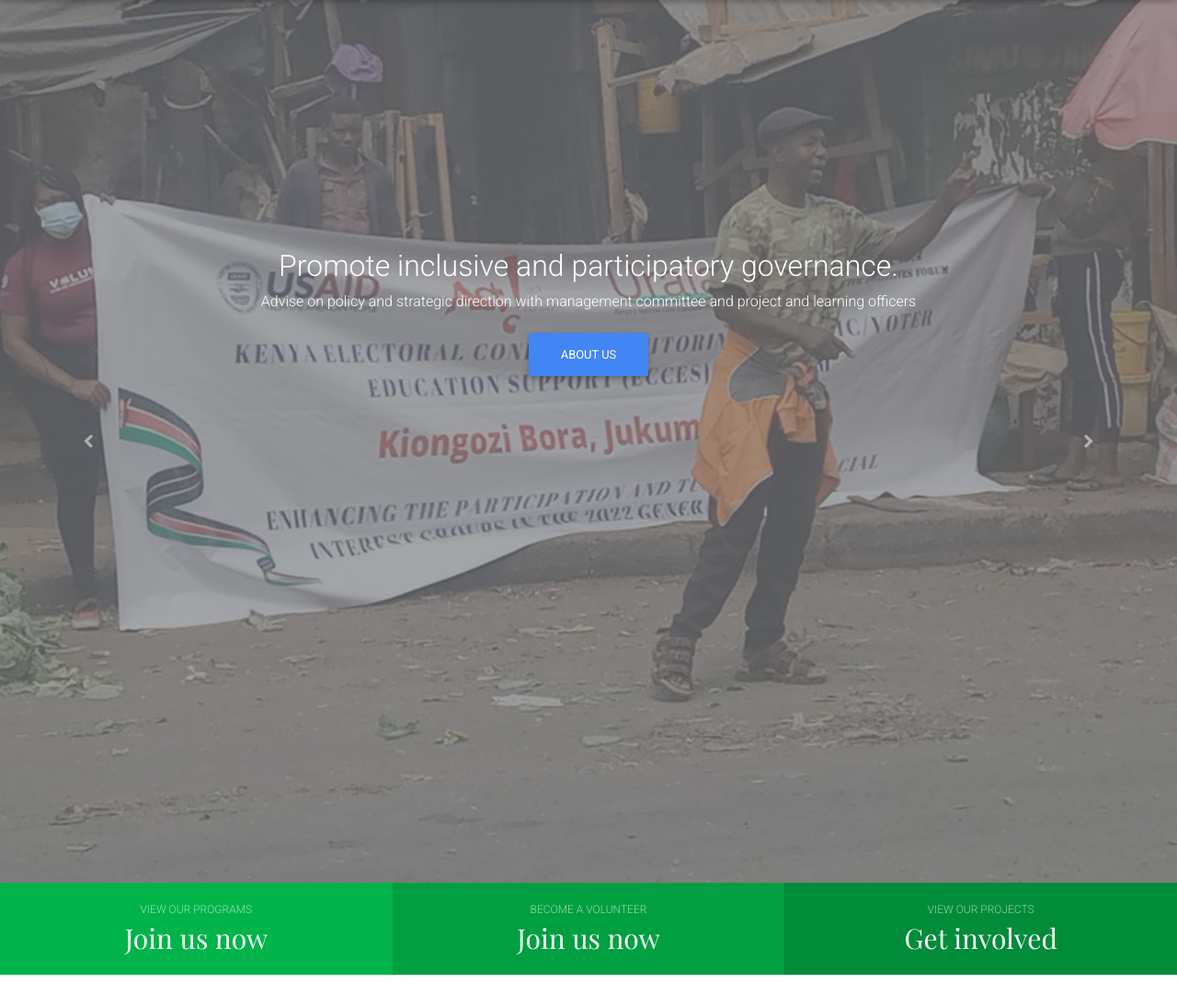
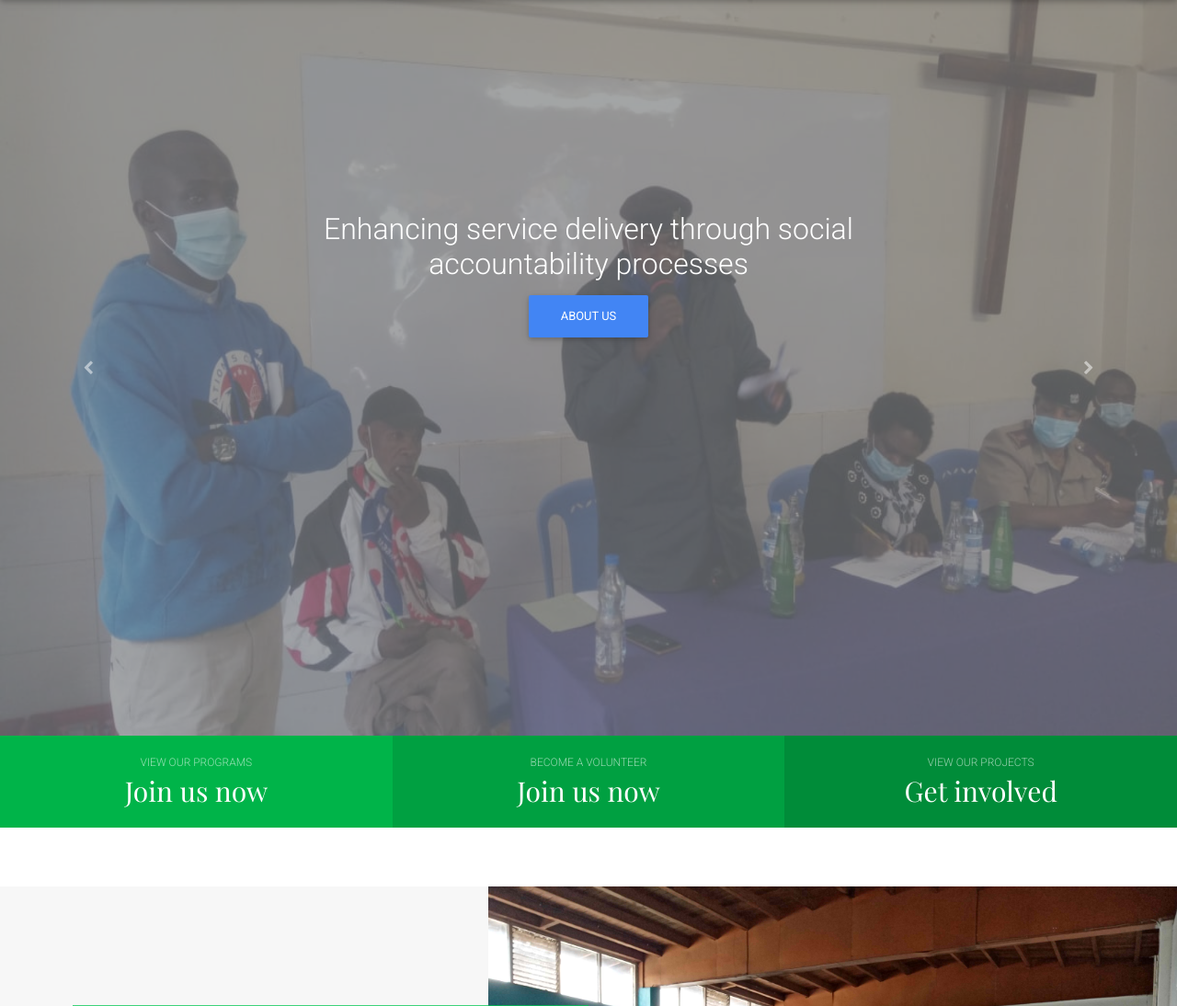
Before and after one commit to juma-moringa/Daraja-CIF, a Django app: page / in a window 1280 px wide. Shown: the part 82-1176 px from the top of the page at 92% size. Run offline with Django 3.2, Linux system fonts and the light colour scheme; some libraries are stand-ins or nearby versions; some web fonts are replaced.

Commit message:
final updates done to the website

```diff
--- a/darajacifapp/templates/index.html
+++ b/darajacifapp/templates/index.html
@@ -97,33 +97,28 @@
     <div class="carousel-inner">
         <div class="carousel-item active">
             <div class="carouselOverlay"></div>
-            <img src="{% static 'assets/img/landgv1.jpeg' %}" class="d-block w-100" alt="Wild Landscape" />
+            <img src="{% static 'assets/img/slide3.jpeg' %}" class="d-block w-100" alt="Wild Landscape" style="height: 800px;"/>
             <div class="carousel-caption d-none d-md-block">
-                <h2>Promote inclusive and participatory governance.</h2>
-                <p>Advise on policy and strategic direction
-                    with management committee
-                    and project and learning officers</p>
+                <h2>Enhancing service delivery through social accountability processes</h2>
                 <a href="about/" class="btn btn-primary">About us</a>
             </div>
         </div>
         <div class="carousel-item">
             <div class="carouselOverlay"></div>
-            <img src="https://mdbcdn.b-cdn.net/img/new/slides/042.webp" class="d-block w-100" alt="Camera" />
+            <img src="{% static 'assets/img/slides.jpeg' %}" class="d-block w-100" alt="Camera"  style="height: 800px;"/>
             <div class="carousel-caption d-none d-md-block">
-                <h2>Enhance equitable access to quality education. share best practices, lessons
+                <h2>Enhancing the participation of special interest groups in democratic processes
                 </h2>
-                <p>Early Childhood Development</p>
                 <a href="{% url 'programs' %}" class="btn btn-primary">Our Programs</a>
             </div>
         </div>
         <div class="carousel-item">
             <div class="carouselOverlay"></div>
-            <img src="https://mdbcdn.b-cdn.net/img/new/slides/043.webp" class="d-block w-100" alt="Exotic Fruits" />
+            <img src="{% static 'assets/img/landgv1.jpeg' %}" class="d-block w-100" alt="Wild Landscape" style="height: 800px;"/>
             <div class="carousel-caption d-none d-md-block">
-                <h2>Education to all</h2>
-                <p>Daraja is a member of advocacy and professional networks/coalitions with focus on
-                    improving childcare spaces in daycare and schools</p>
-                <a href="projects/" class="btn btn-primary">Our Projects</a>
+                <h2>Promote inclusive and participatory governance.</h2>
+                <p>Creating space and capacity for informed civic participation,advocacy and policy engagement by civil society and local communities.</p>
+                <a href="about/" class="btn btn-primary">About us</a>
             </div>
         </div>
     </div>
```
Also changed, not shown: darajacifapp/templates/about.html (+4 -7 lines), static/assets/img/slide2.jpeg (added), static/assets/img/slide3.jpeg (added), static/assets/img/slides.jpeg (added).
